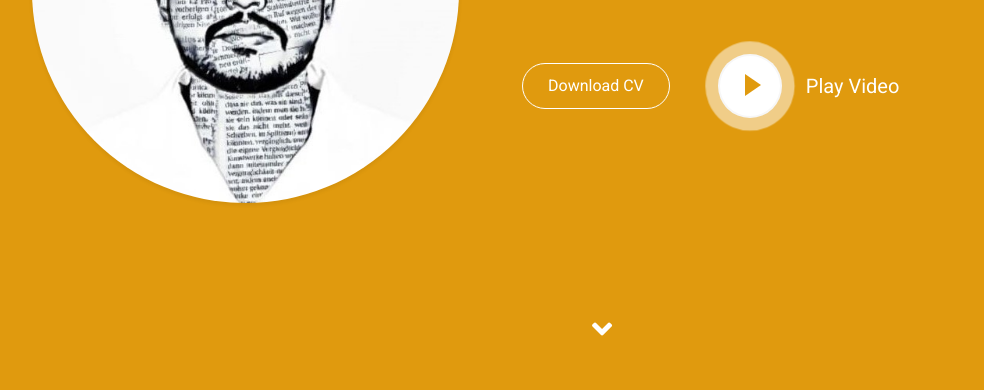
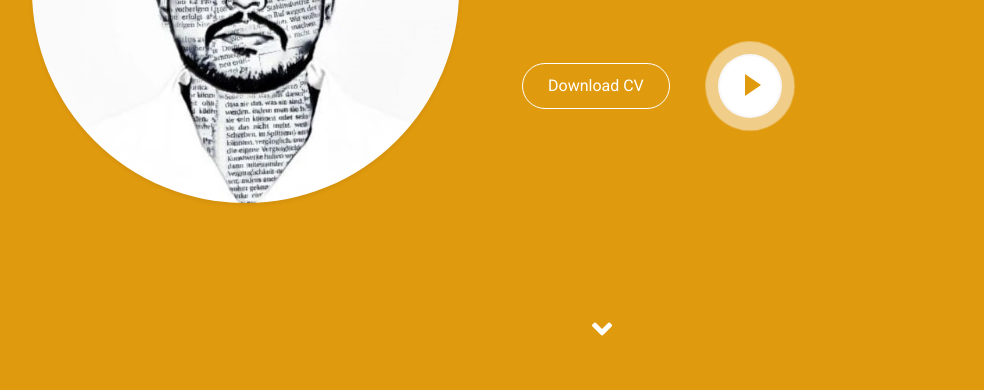
Before and after one commit to haripyt/PROFILE, a plain HTML site: page index.html in a window 1280 px wide. Shown: the part 410-800 px from the top of the page, without its empty margins (38-1022 px from the left). Drawn offline with Linux system fonts and the light colour scheme.

Commit message:
Update index.html

```diff
--- a/index.html
+++ b/index.html
@@ -77,10 +77,9 @@
                     <div class="typed-text d-none">Student, Web Designer, Web Developer, Front End Developer</div>
                     <div class="d-flex align-items-center justify-content-center justify-content-lg-start pt-5">
                         <a href="https://drive.google.com/file/d/1Yet4idRxo2k98oxQlbx3Q88M5PmaJ5qs/view?usp=sharing" class="btn btn-outline-light mr-5">Download CV</a>
-                        <button type="button" class="btn-play" data-toggle="modal" data-src="https://www.youtube.com/embed/DWRcNpR6Kdc" data-target="#videoModal">
-<span></span>
-</button>
-                        <h5 class="font-weight-normal text-white m-0 ml-4 d-none d-sm-block">Play Video</h5>
+                       <a href="https://haripyt.github.io/Personal1/"> <button type="button" class="btn-play" data-toggle="modal" href="https://haripyt.github.io/Personal1/"  data-target="#videoModal"><span></span>
+                    </button></a>
+
                     </div>
                 </div>
             </div>
```
